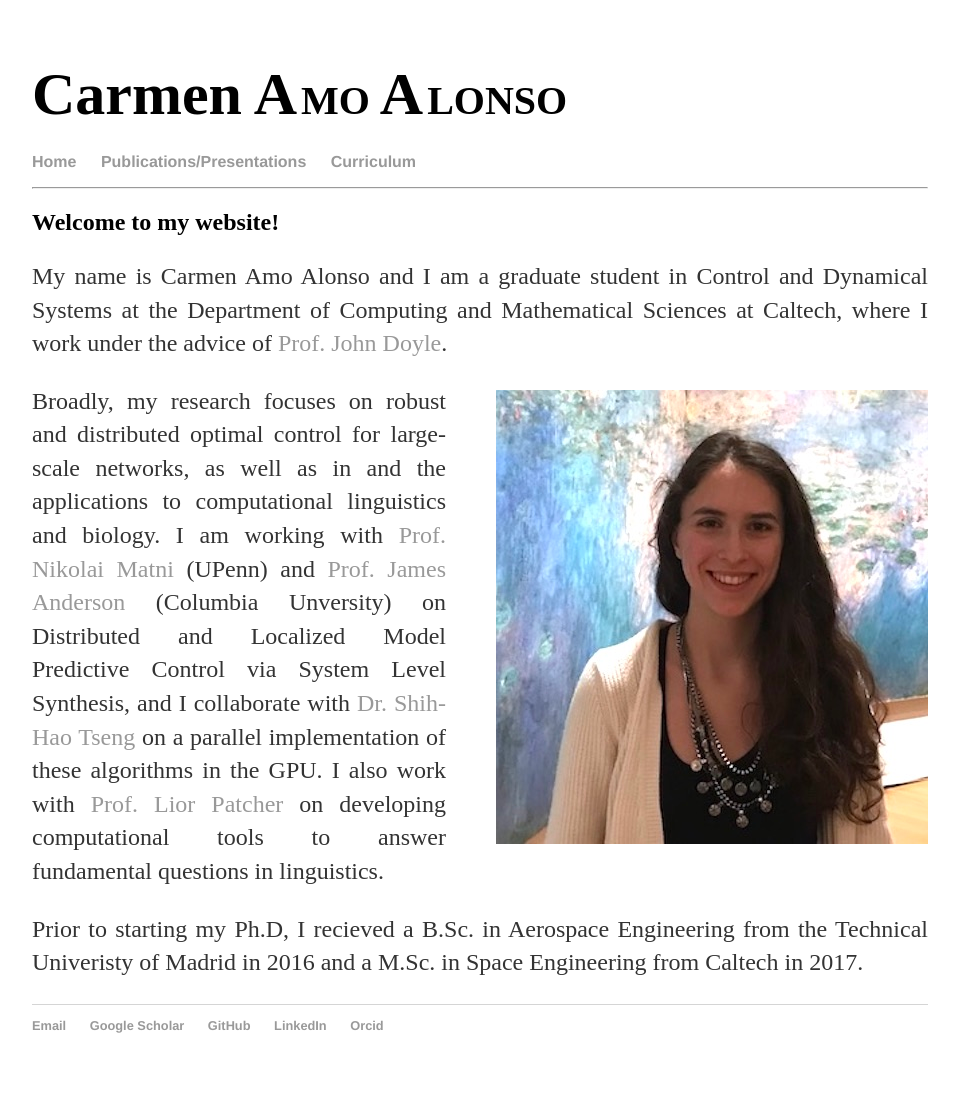
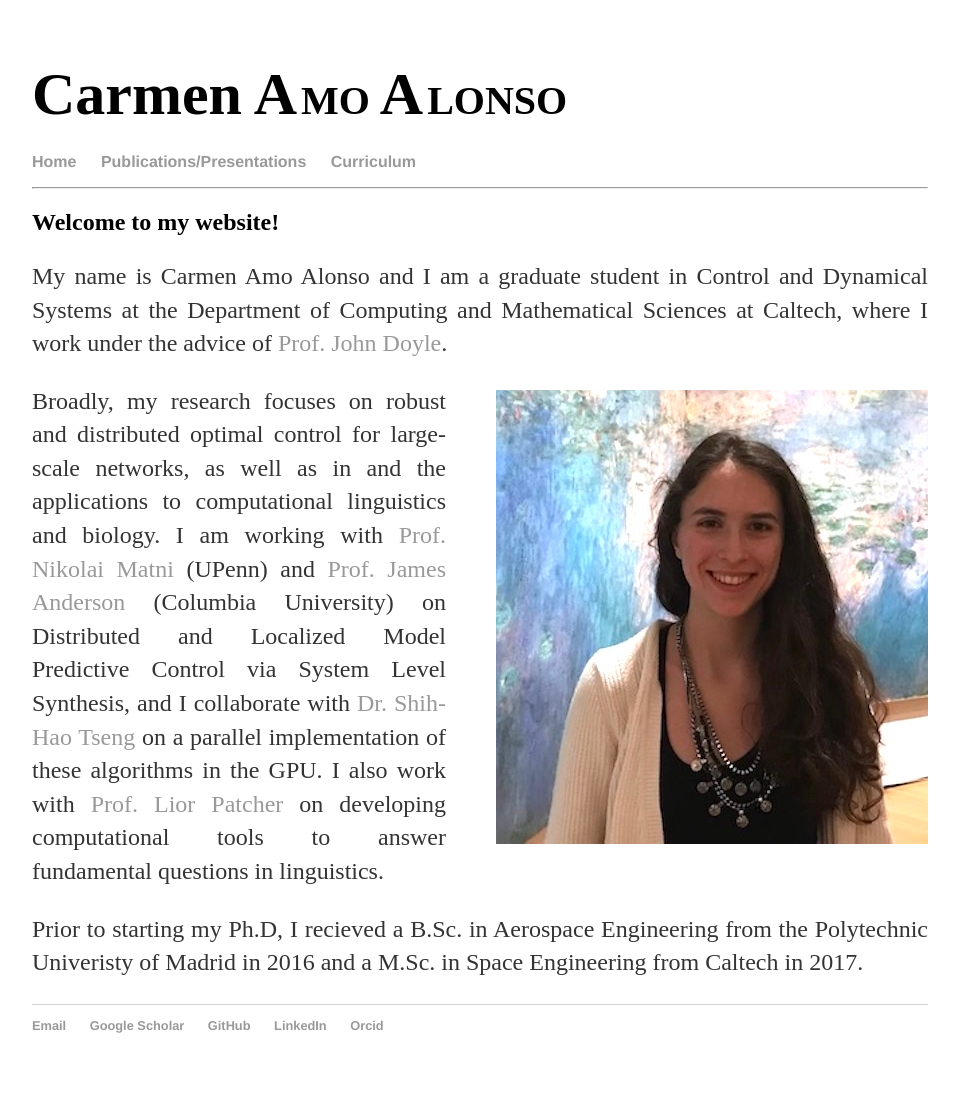
Before and after one commit to camoalon/camoalon.github.io, a Jekyll site: the page built from index.md, in a window 1280 px wide. Shown: the whole page, without its empty margins (160-1119 px from the left). Built offline with Jekyll 4.4.1, drawn with Linux system fonts in a browser that asks for light colours.

Commit message:
small fix

```diff
--- a/index.md
+++ b/index.md
@@ -10,8 +10,8 @@ title: Carmen Amo Alonso
 <img align="right" src="photo.jpeg" img style="float: right; padding-left: 50px;padding-top: 5px">
 
 <p style='text-align: justify;'>
-Broadly, my research focuses on robust and distributed optimal control for large-scale networks, as well as in and the applications to computational linguistics and biology. I am working with <a href="https://nikolaimatni.github.io/index.html">Prof. Nikolai Matni</a>  (UPenn) and <a href="http://www.columbia.edu/~ja3451/">Prof. James Anderson</a> (Columbia Unversity) on Distributed and Localized Model Predictive Control via System Level Synthesis, and I collaborate with <a href="https://shih-hao-tseng.github.io/website/index.html">Dr. Shih-Hao Tseng</a>  on a parallel implementation of these algorithms in the GPU. I also work with <a href="https://pachterlab.github.io">Prof. Lior Patcher</a> on developing computational tools to answer fundamental questions in linguistics.
+Broadly, my research focuses on robust and distributed optimal control for large-scale networks, as well as in and the applications to computational linguistics and biology. I am working with <a href="https://nikolaimatni.github.io/index.html">Prof. Nikolai Matni</a>  (UPenn) and <a href="http://www.columbia.edu/~ja3451/">Prof. James Anderson</a> (Columbia University) on Distributed and Localized Model Predictive Control via System Level Synthesis, and I collaborate with <a href="https://shih-hao-tseng.github.io/website/index.html">Dr. Shih-Hao Tseng</a>  on a parallel implementation of these algorithms in the GPU. I also work with <a href="https://pachterlab.github.io">Prof. Lior Patcher</a> on developing computational tools to answer fundamental questions in linguistics.
 </p>
 <p style='text-align: justify;'>
-Prior to starting my Ph.D, I recieved a B.Sc. in Aerospace Engineering from the Technical Univeristy of Madrid in 2016 and a M.Sc. in Space Engineering from Caltech in 2017.
+Prior to starting my Ph.D, I recieved a B.Sc. in Aerospace Engineering from the Polytechnic Univeristy of Madrid in 2016 and a M.Sc. in Space Engineering from Caltech in 2017.
 </p>
--- a/publications.html
+++ b/publications.html
@@ -16,7 +16,7 @@ J.S. Li, C. Amo Alonso, and J.C. Doyle, <br />
 <li style="line-height: 17px; padding-left: 20px; text-indent: -15px; " class="full-width" value="1">
  <p style="font-size:20px" class="paragraph_style_1">
  <strong>Explicit Distributed and Localized Model Predictive Control via System Level Synthesis</strong><br />
-  C. Amo Alonso, N Matni, and J Anderson, <br />
+ C. Amo Alonso, N. Matni, and J. Anderson, <br />
 <em>Accepted in</em> 2020 IEEE Conference on Decision and Control (CDC), 2020. <br />
 <a href="https://arxiv.org/abs/2005.13807"> arXiv preprint (extended version)</a> |
 <a href="https://youtu.be/SqAwf4n7R24"> Presentation </a></p>
```
